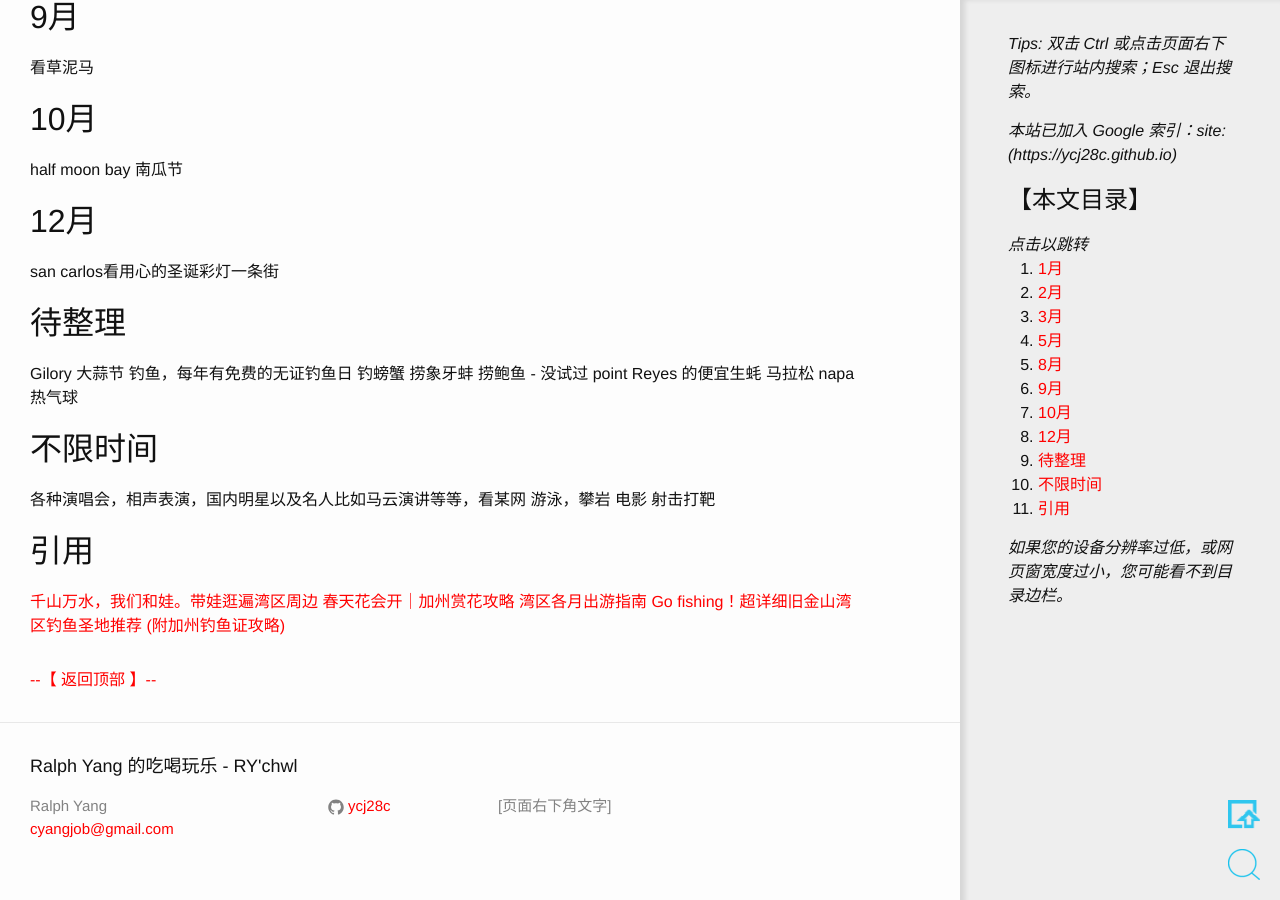
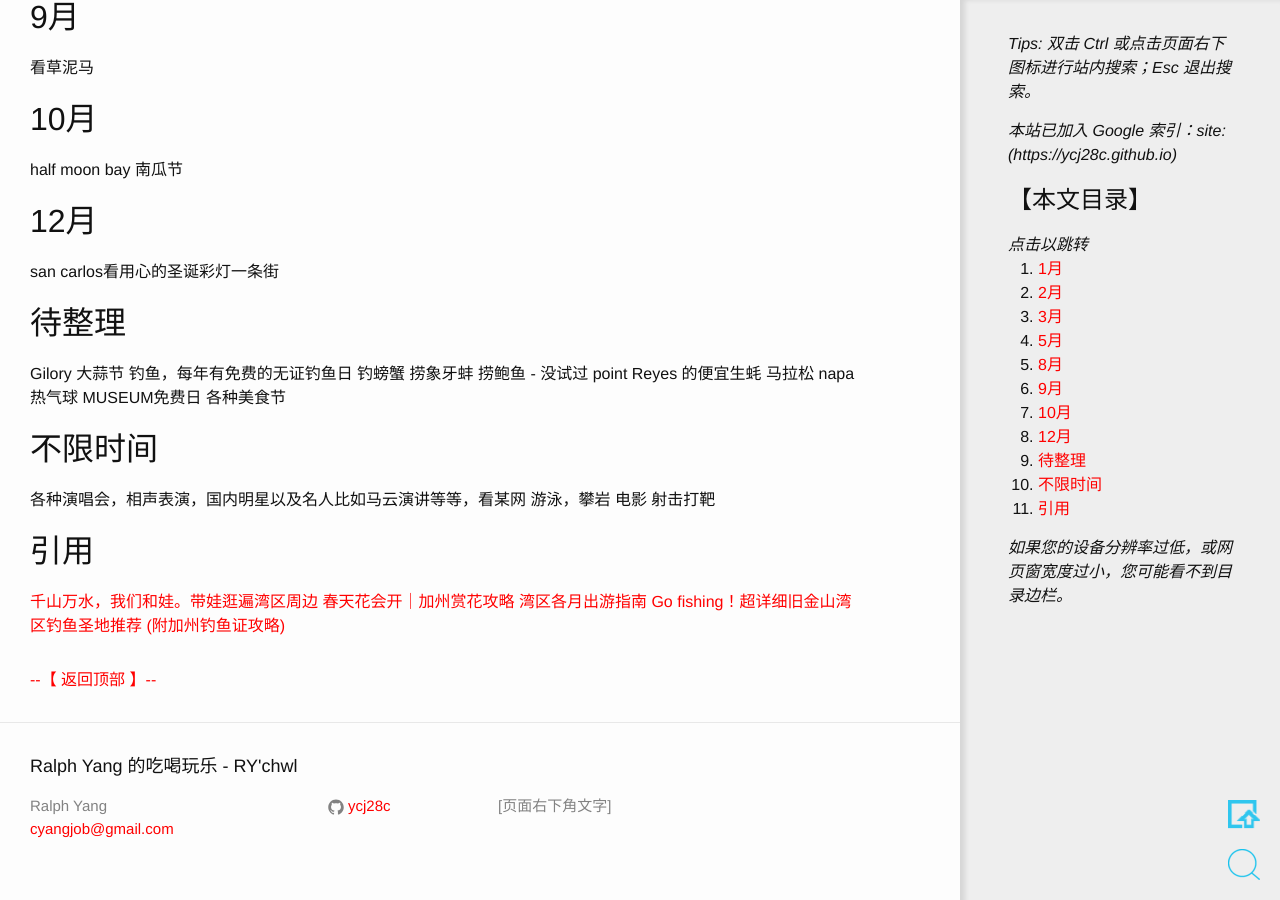
Before and after one commit to ycj28c/lifeblog, a Jekyll site: the page built from _posts/2018-04-01-bayarea-activities-monthly.md, in a window 1280 px wide and 900 px high, scrolled down 1190 px. Built offline with Jekyll 4.4.1, drawn with Linux system fonts in a browser that asks for light colours; comment, search, counter and statistics services are not loaded.

Commit message:
4/0701/0_164029

```diff
--- a/_posts/2018-04-01-bayarea-activities-monthly.md
+++ b/_posts/2018-04-01-bayarea-activities-monthly.md
@@ -60,6 +60,8 @@ Gilory 大蒜节
 point Reyes 的便宜生蚝
 马拉松
 napa热气球
+MUSEUM免费日
+各种美食节
 
 
 不限时间
```
